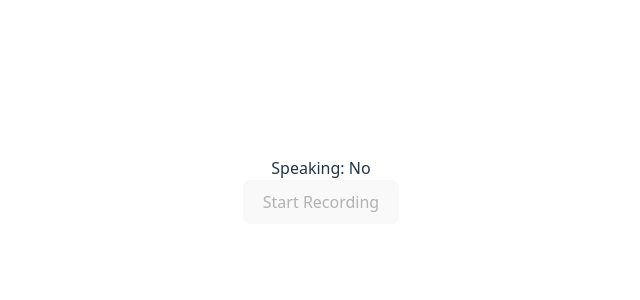
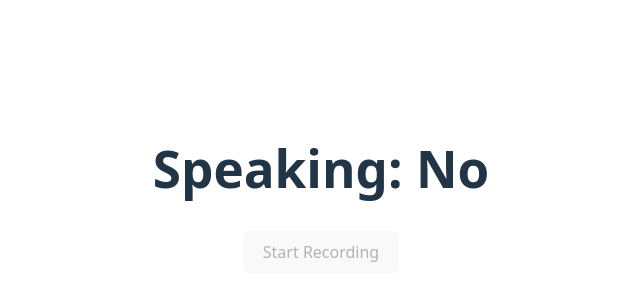
Before and after one commit to KevinCepria/pcm-recorder-with-ai, a React (Vite) app: page / in a window 1280 px wide. Shown: the part 210-510 px from the top of the page, without its empty margins (319-959 px from the left). Built offline with nearby package versions, Linux system fonts and the light colour scheme; no server answers.

Commit message:
make speaking status text bigger

```diff
--- a/src/App.tsx
+++ b/src/App.tsx
@@ -26,7 +26,7 @@ function App() {
 
   return (
     <div>
-      Speaking: {isSpeaking ? "Yes" : "No"} <br />
+      <h1>Speaking: {isSpeaking ? "Yes" : "No"} </h1>
       <button
         onClick={recording ? stopFullRecording : startFullRecording}
         disabled={!onnxReady}
```
